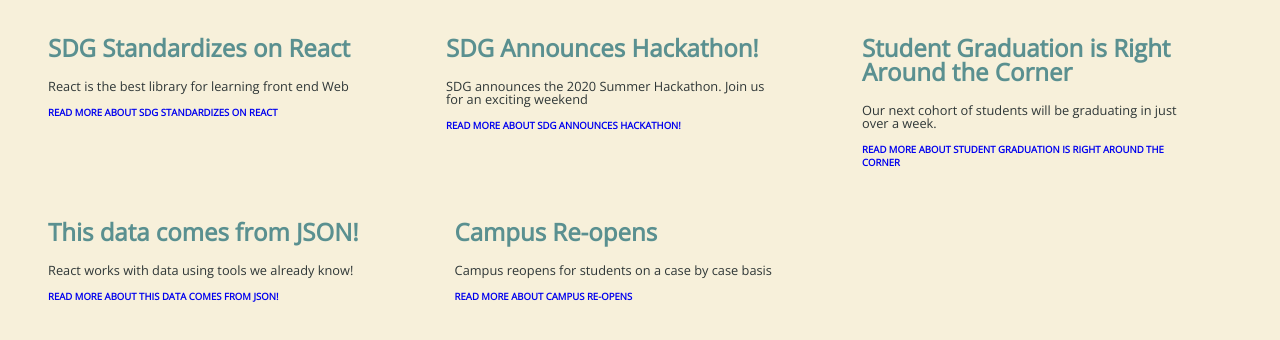
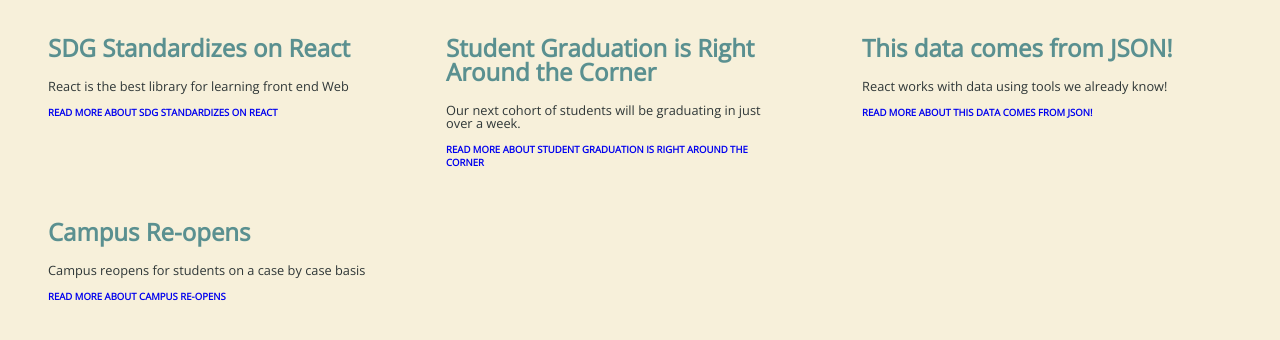
Before and after one commit to suncoast-devs/cohort-18, a React (Create React App) app in the folder intro-to-react/: page / in a window 1280 px wide. Shown: the top 340 px of the page. Built offline with nearby package versions, Linux system fonts and the light colour scheme.

Commit message:
Rendering our articles dynamically from data we load from a JSON file

```diff
--- a/intro-to-react/src/App.jsx
+++ b/intro-to-react/src/App.jsx
@@ -3,13 +3,30 @@
 import articles from './articles'
 
 class App extends Component {
+  convertArticleObjectToComponent(article) {
+    return (
+      <NewsArticle key={article.id} title={article.title} body={article.body} />
+    )
+  }
+
   render() {
+    const articlesWeCanPublish = articles.filter(
+      article => article.draft === false
+    )
+
     // map each object in the articles array into a NewsArticle Component
     // assign the title to that article's title and the body to that article's body
-    const newsArticlesFromData = articles.map(article => (
-      <NewsArticle title={article.title} body={article.body} />
-    ))
+    const newsArticlesFromData = articlesWeCanPublish.map(
+      this.convertArticleObjectToComponent
+    )
 
+    // newsArticlesFromData is an array (because of map)
+    //
+    // But it is an array of <NewsArticle/> components
+    //
+    // React is just a-ok with us dumping that right into the
+    // JSX/HTML. No need to join or convert, or parse.
+    //
     return (
       <div className="all-main-content">
         <main>{newsArticlesFromData}</main>
--- a/intro-to-react/src/articles.json
+++ b/intro-to-react/src/articles.json
@@ -1,27 +1,32 @@
 [
+  {
+    "id": 42,
+    "title": "SDG Announces Hackathon!",
+    "body": "SDG announces the 2020 Summer Hackathon. Join us for an exciting weekend",
+    "draft": true
+  },
   {
     "id": 100,
     "title": "SDG Standardizes on React",
-    "body": "React is the best library for learning front end Web"
-  },
-  {
-    "id": 42,
-    "title": "SDG Announces Hackathon!",
-    "body": "SDG announces the 2020 Summer Hackathon. Join us for an exciting weekend"
+    "body": "React is the best library for learning front end Web",
+    "draft": false
   },
   {
     "id": 99,
     "title": "Student Graduation is Right Around the Corner",
-    "body": "Our next cohort of students will be graduating in just over a week."
+    "body": "Our next cohort of students will be graduating in just over a week.",
+    "draft": false
   },
   {
     "id": 101,
     "title": "This data comes from JSON!",
-    "body": "React works with data using tools we already know!"
+    "body": "React works with data using tools we already know!",
+    "draft": false
   },
   {
     "id": 102,
     "title": "Campus Re-opens",
-    "body": "Campus reopens for students on a case by case basis"
+    "body": "Campus reopens for students on a case by case basis",
+    "draft": false
   }
 ]
```
